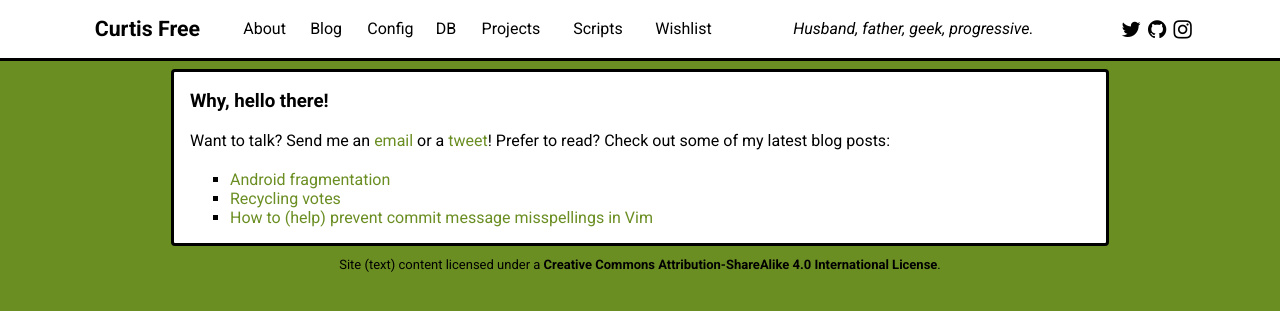
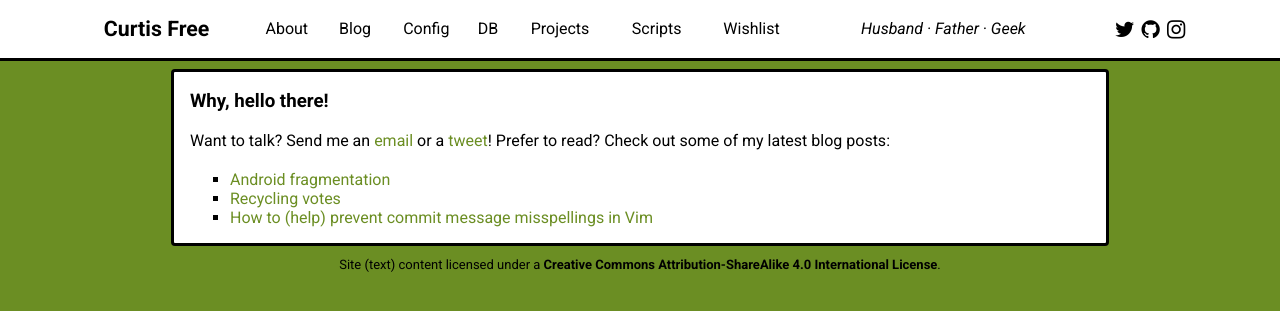
Before and after one commit to cfree3/curtisfree.com, a Jekyll site: the page built from index.md, in a window 1280 px wide. Shown: the top 311 px of the page. Built offline with Jekyll 4.4.1, drawn with Linux system fonts in a browser that asks for light colours; nearby versions of some CDN libraries.

Commit message:
Change tagline

```diff
--- a/_includes/to_content.html
+++ b/_includes/to_content.html
@@ -21,9 +21,11 @@
           <td><a class="" href="{{ site.github-url }}/scripts">Scripts</a></td>
           <td><a class="{% if section == 'wishlist' %}current{% endif %}" href="/wishlist/">Wishlist</a></td>
           <td id="tagline">
-            <a href="http://curtisandrebecca.com">Husband</a>,
-            <a href="http://matthewdrakefree.com">father</a>,
-            geek, progressive.
+            <a href="http://curtisandrebecca.com">Husband</a>
+            &middot;
+            <a href="http://matthewdrakefree.com">Father</a>
+            &middot;
+            Geek
           </td>
           <td>
             <a href="{{ site.twitter-url }}"><i class="fa fa-twitter fa-lg"></i></a>
```
